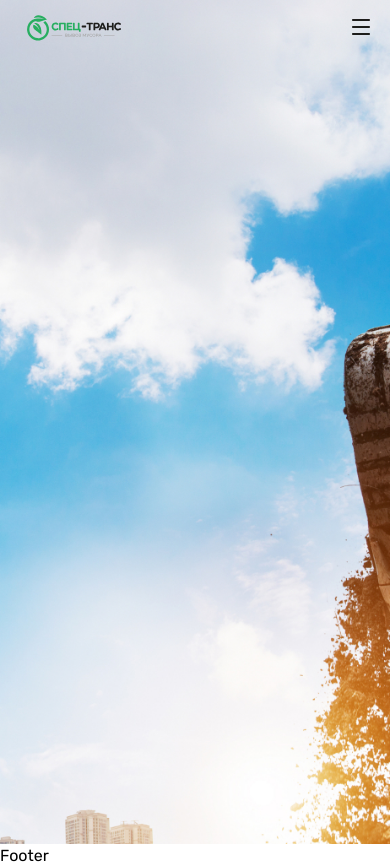
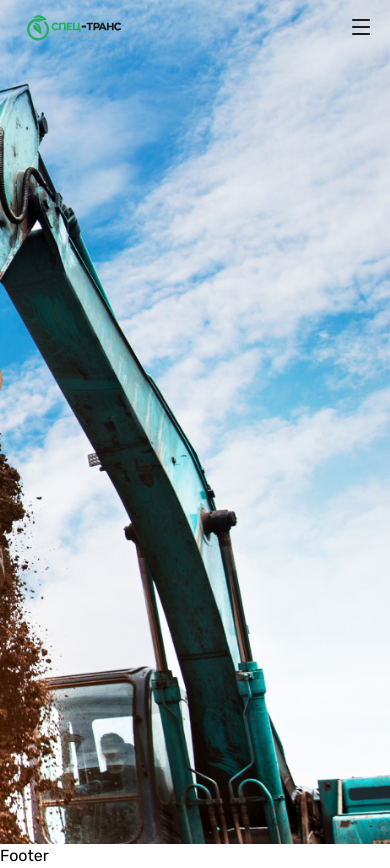
Before and after one commit to IT-LABSacademy/special-trans-project, a Vue app: page / in a window 390 px wide. Built offline with nearby package versions, Linux system fonts and the light colour scheme.

Commit message:
fix: start to fox hero section background image (2023-06-01, 18:31)

```diff
--- a/src/pages/HomePage/sections/HeroSection.vue
+++ b/src/pages/HomePage/sections/HeroSection.vue
@@ -1,5 +1,5 @@
 <template>
-    <section class="hero h-screen">
+    <section class="hero h-screen bg bg-right lg:bg-center">
 
     </section>
 </template>
@@ -7,7 +7,6 @@
 <style lang="scss">
 .hero {
     background-image: url('@/assets/images/hero-bg.jpg');
-    background-position: center;
     background-size: cover;
     background-repeat: no-repeat;
 }
```
